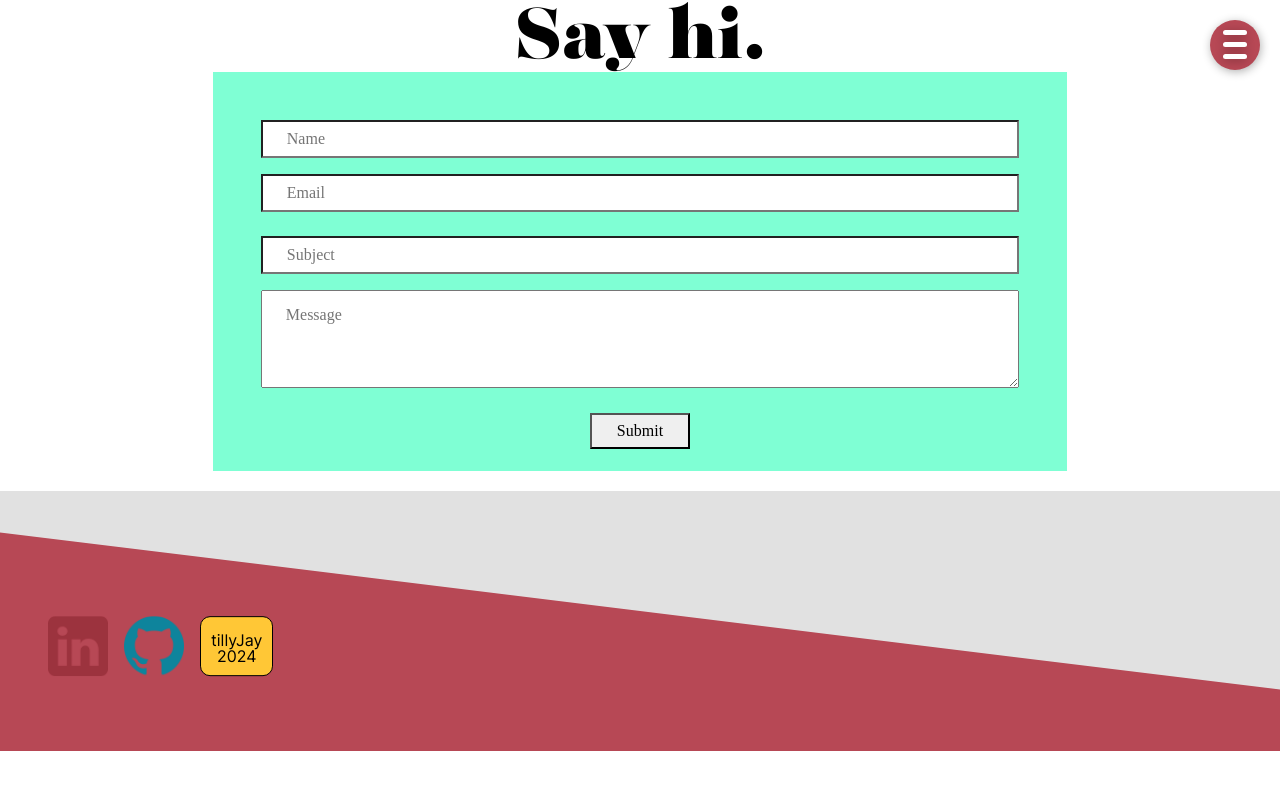
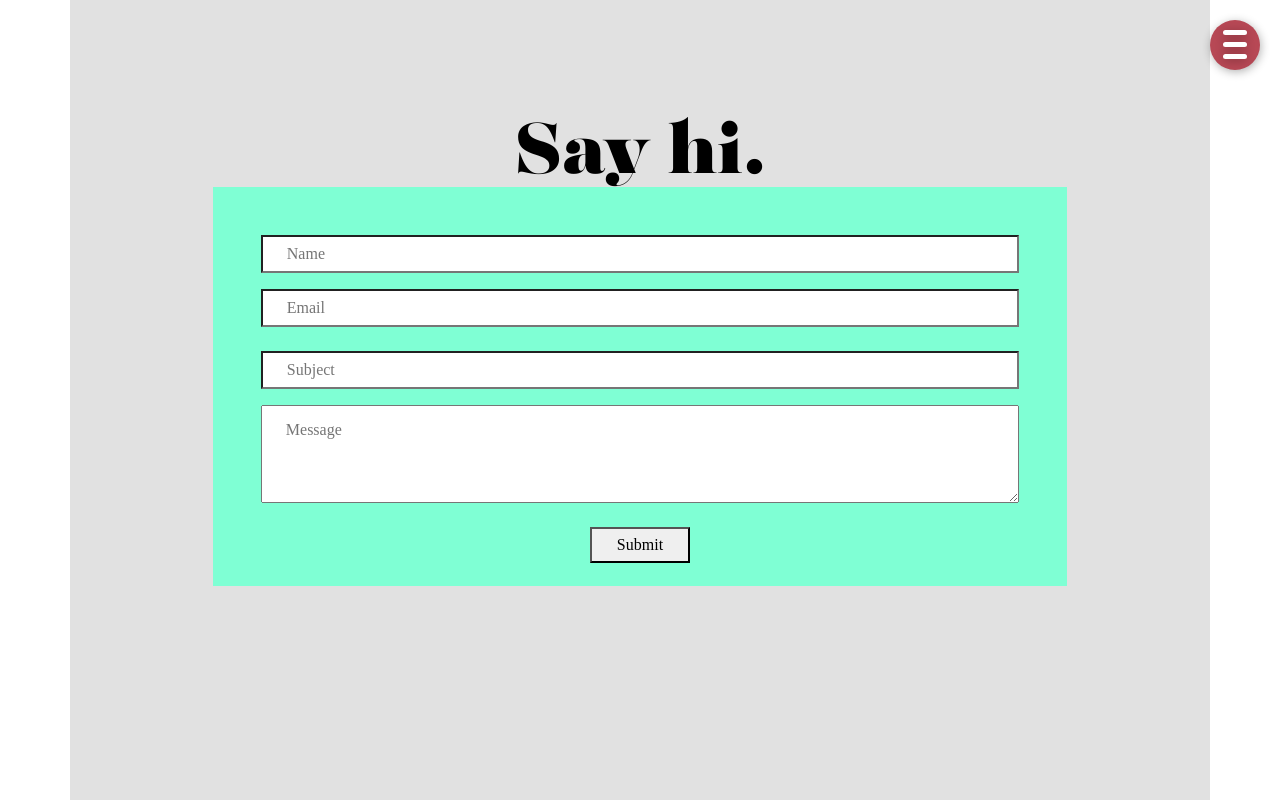
Before and after one commit to tillyjay/portfolio, a Gatsby site: page /contact in a window 1280 px wide. Shown: the top 800 px of the page. Built offline with nearby package versions, Linux system fonts and the light colour scheme; Gatsby itself is replaced by a stand-in of ours.

Commit message:
- centered contact sheet

```diff
--- a/src/styles/componentStyles/contactForm.scss
+++ b/src/styles/componentStyles/contactForm.scss
@@ -1,10 +1,15 @@
 .contact-main {
+  display: flex;
+  height: 100vh;
+  justify-content: center;
+  align-items: center;
+  background-color: $light-grey;
 
 .contactform {
   background-color: aquamarine;
   width: 80%;
   padding-bottom: 80px;
-  margin-bottom: 20px;
+  margin-bottom: 100px;
 
 }
 
```
